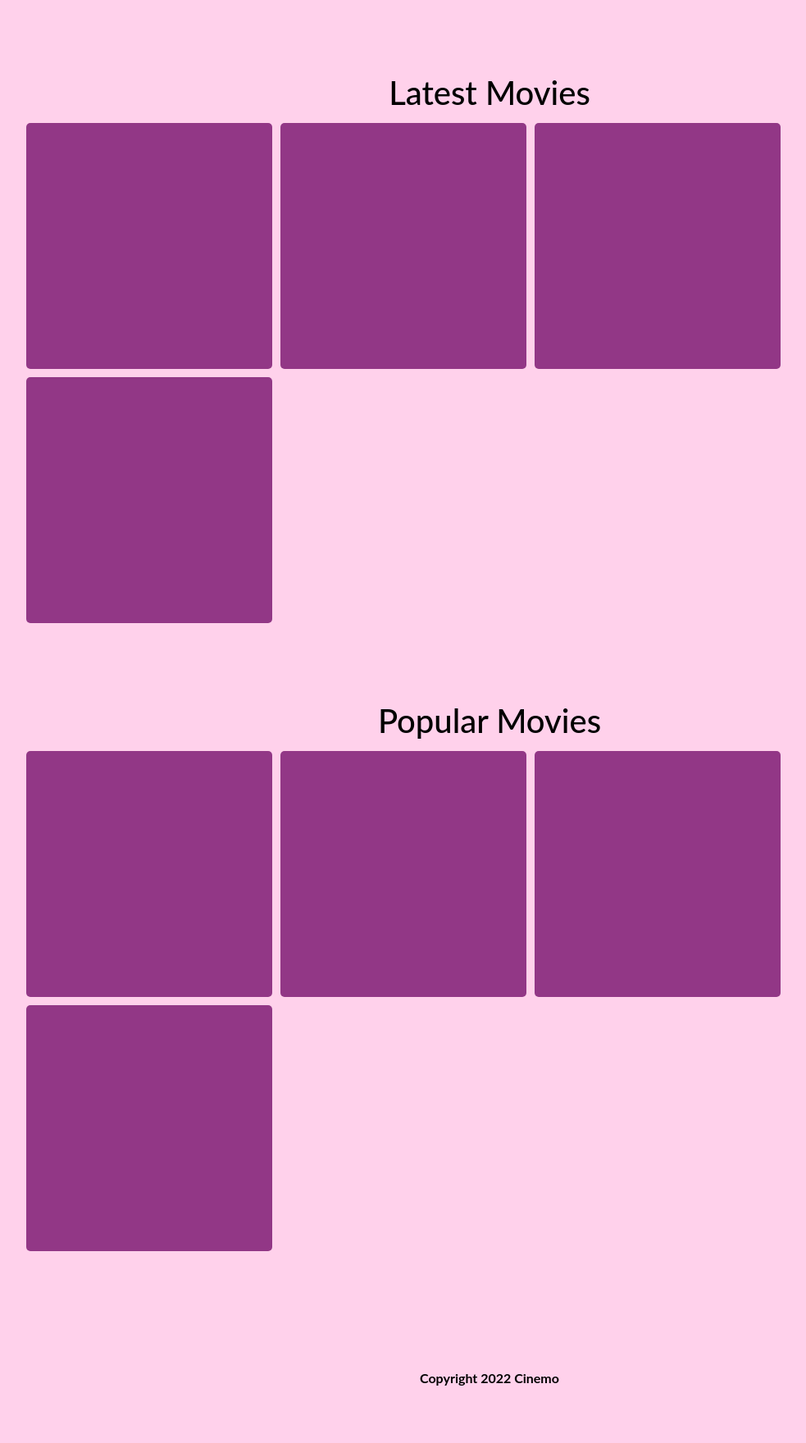
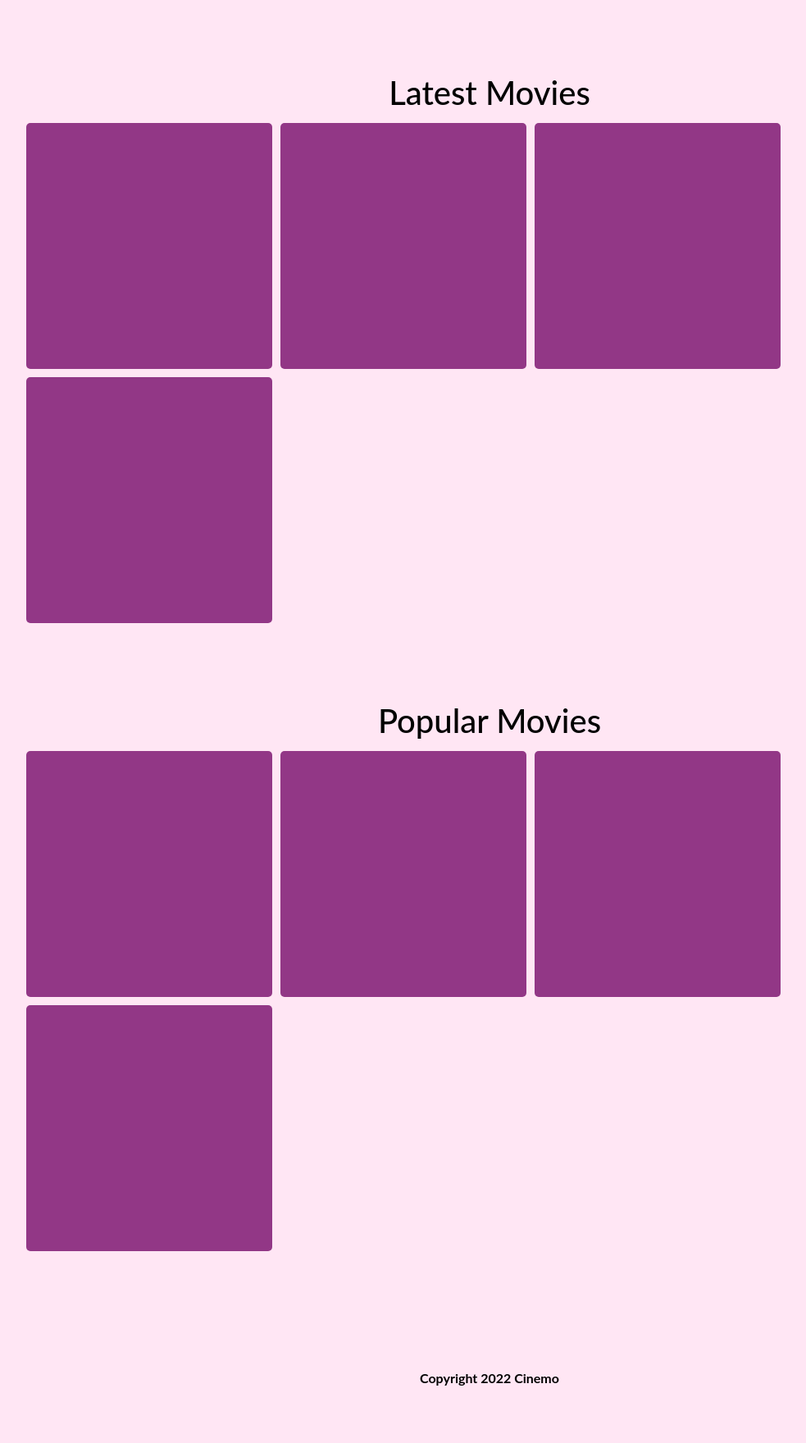
Before and after one commit to rohitks1997/Cinemo, a PHP site: page /homepage.php in a window 1280 px wide. Shown: the part 632-2392 px from the top of the page at 82% size, without its empty margins (43-1026 px from the left). Run offline with PHP 8.4, Linux system fonts and the light colour scheme; some libraries are stand-ins or nearby versions.

Commit message:
Update menubar.css

```diff
--- a/customers/menubar.css
+++ b/customers/menubar.css
@@ -6,7 +6,7 @@
 
 body{
     font-size: 16px;
-    background-color: #ffd1eb;
+    background-color: #ffe6f4;
     font-family: "Lato", sans-serif;
     font-weight: bold;
 }
```
